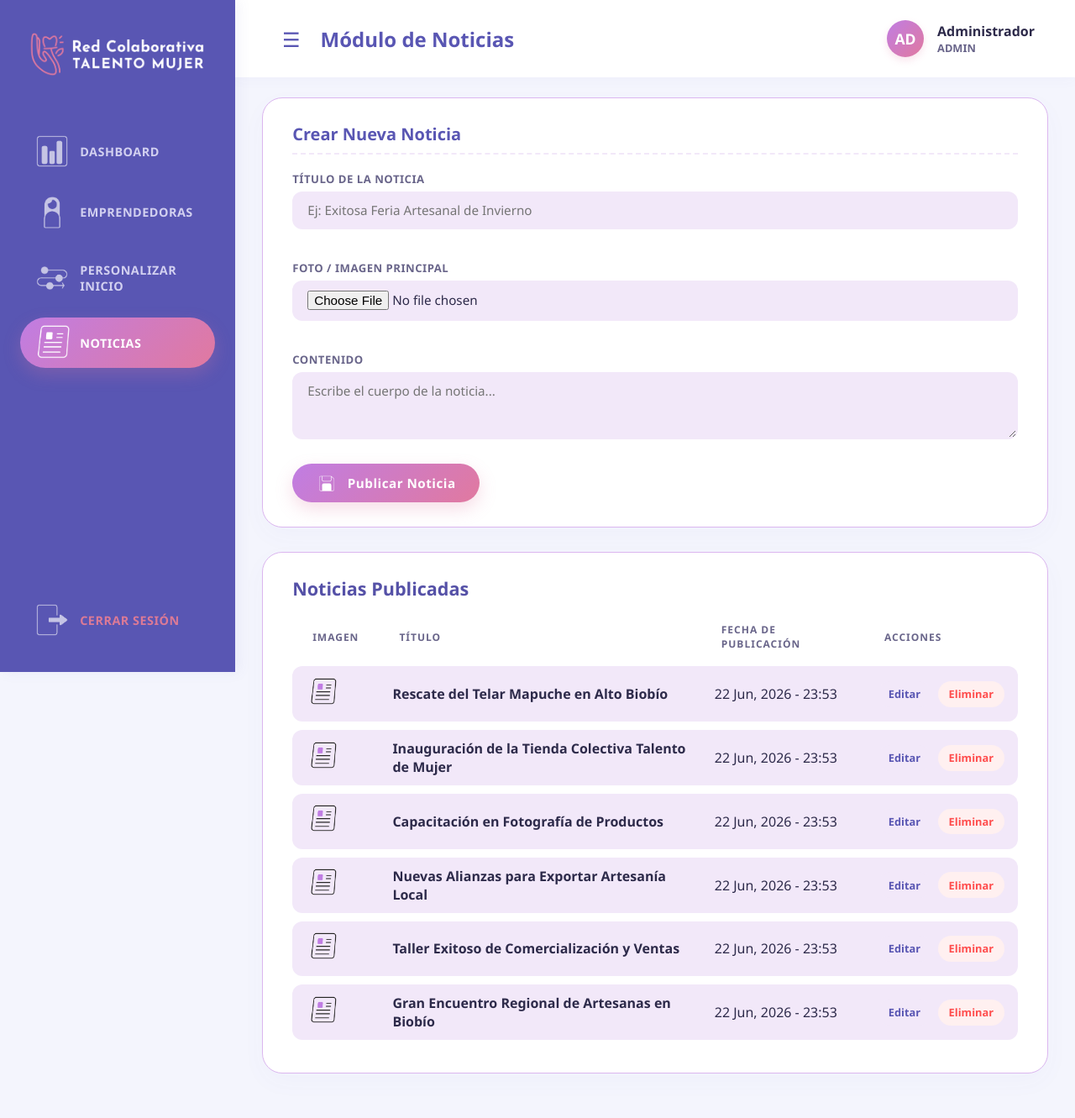
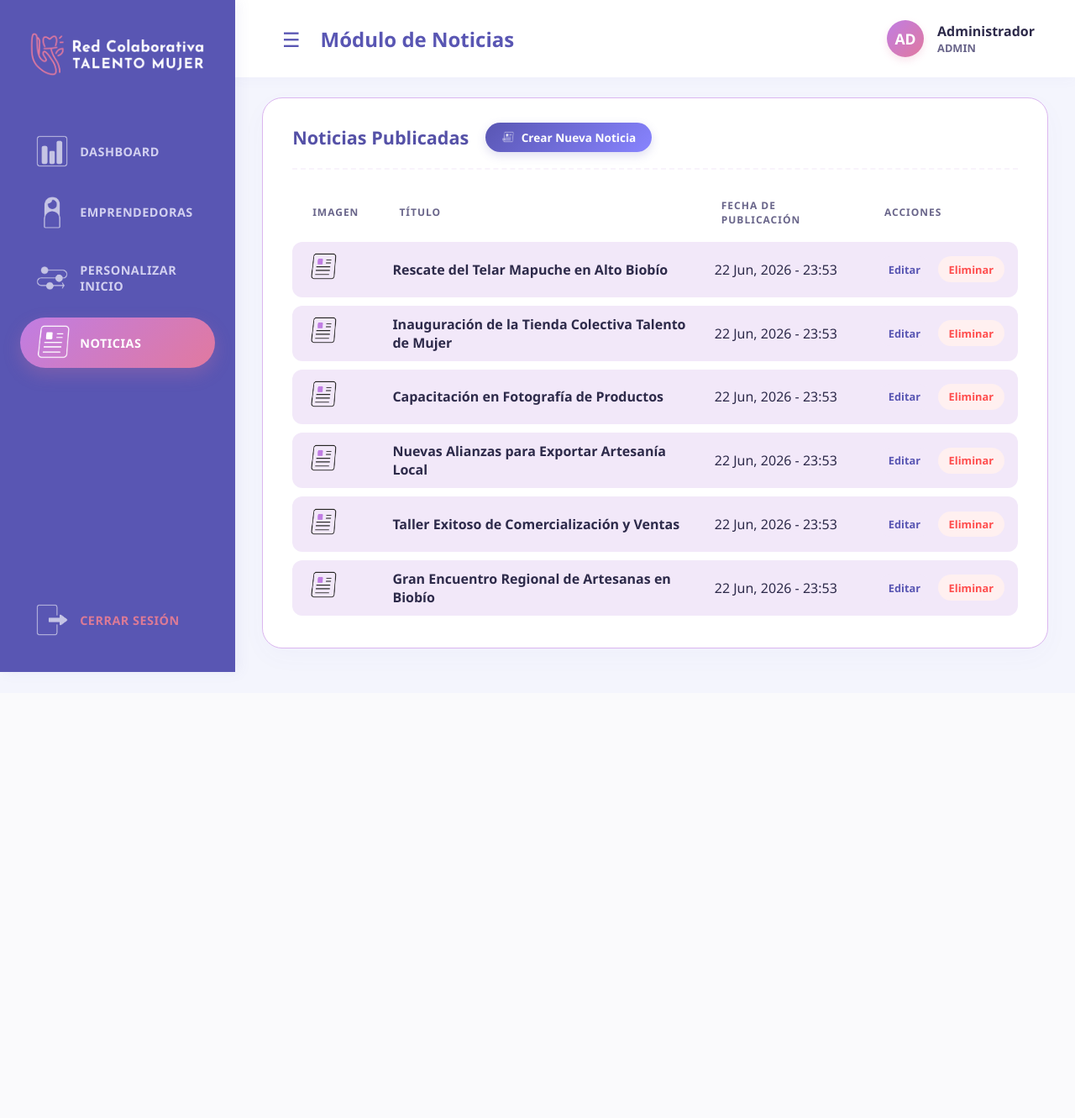
Before and after one commit to DiegoJimenez-272/ProyectoJefasHogar, a Django app: page /admin-panel/agregar-noticia/ in a window 1280 px wide. Shown: the whole page at 84% size. After the commit the page ends 800 px from the top, so only its background shows below. Run offline with Django 4.2, Linux system fonts and the light colour scheme; a user stored in the database is signed in; data comes from the database, SQL or seed files in the repository.

Commit message:
Reorganizar modulo de noticias en panel admin para mostrar listado primero y ocultar formulario por defecto

```diff
--- a/templates/agregar_noticia.html
+++ b/templates/agregar_noticia.html
@@ -278,6 +278,11 @@
                 {% endif %}
 
                 <!-- Formulario -->
+                <div id="form-container" style="display: none; margin-bottom: 2rem;">
+                    <button type="button" id="btn-hide-form" style="background: none; border: none; color: #5551A7; font-weight: 700; cursor: pointer; display: inline-flex; align-items: center; gap: 8px; font-size: 0.95rem; margin-bottom: 1.5rem; transition: transform 0.2s ease;">
+                        <svg viewBox="0 0 24 24" width="18" height="18" fill="none" stroke="currentColor" stroke-width="2.5" stroke-linecap="round" stroke-linejoin="round" style="transition: transform 0.2s ease;"><line x1="19" y1="12" x2="5" y2="12"></line><polyline points="12 19 5 12 12 5"></polyline></svg>
+                        Volver al listado de noticias
+                    </button>
                     <div class="form-card">
                         <h3>Crear Nueva Noticia</h3>
                         <form method="POST" enctype="multipart/form-data">
@@ -302,10 +307,19 @@
                             </button>
                         </form>
                     </div>
+                </div>
 
                 <!-- Tabla -->
-                <div class="table-container">
-                    <h3 style="color: #5551A7; font-size: 1.35rem; font-weight: 700; margin-bottom: 1rem;">Noticias Publicadas</h3>
+                <div class="table-container" id="lista-noticias">
+                    <div style="display: flex; justify-content: space-between; align-items: center; flex-wrap: wrap; gap: 1rem; border-bottom: 2px dashed #F8F3FB; padding-bottom: 1.2rem; margin-bottom: 1.5rem;">
+                        <div style="display: flex; align-items: center; gap: 1.2rem; flex-wrap: wrap;">
+                            <h3 style="color: #5551A7; font-size: 1.35rem; font-weight: 800; margin: 0;">Noticias Publicadas</h3>
+                            <button type="button" id="btn-show-form" style="padding: 0.5rem 1.2rem; font-size: 0.85rem; border-radius: 20px; display: inline-flex; align-items: center; gap: 8px; cursor: pointer; border: none; font-weight: 700; background: linear-gradient(135deg, #5956B3 0%, #8884FF 100%); color: #FFFFFF; box-shadow: 0 4px 12px rgba(89, 86, 179, 0.2); transition: all 0.3s ease;">
+                                <img src="/media/Funcional/Funcional/Iconos%20morado/Grupo%202/A%C3%B1adir%20noticias%20copia.png" style="width: 16px; height: 16px; object-fit: contain; filter: brightness(0) invert(1);" alt="Crear">
+                                Crear Nueva Noticia
+                            </button>
+                        </div>
+                    </div>
                     <table>
                         <thead>
                             <tr>
@@ -360,6 +374,30 @@
                     if (document.body.contains(toast)) closeToast(toast.querySelector('.toast-close'));
                 }, 5000);
             });
+
+            // ==================== MOSTRAR / OCULTAR FORMULARIO DE NOTICIAS ====================
+            const btnShowForm = document.getElementById('btn-show-form');
+            const btnHideForm = document.getElementById('btn-hide-form');
+            const formContainer = document.getElementById('form-container');
+            const listaNoticias = document.getElementById('lista-noticias');
+
+            if (btnShowForm && formContainer && listaNoticias) {
+                btnShowForm.addEventListener('click', () => {
+                    listaNoticias.style.display = 'none';
+                    formContainer.style.display = 'block';
+                    window.scrollTo({ top: 0, behavior: 'smooth' });
+                });
+            }
+
+            if (btnHideForm && formContainer && listaNoticias) {
+                btnHideForm.addEventListener('click', () => {
+                    const form = formContainer.querySelector('form');
+                    if (form) form.reset();
+                    formContainer.style.display = 'none';
+                    listaNoticias.style.display = 'block';
+                    window.scrollTo({ top: 0, behavior: 'smooth' });
+                });
+            }
         });
 
         const toggleBtn = document.getElementById('sidebarToggle');
```
Lines whose indentation alone changed are shown as unchanged.
